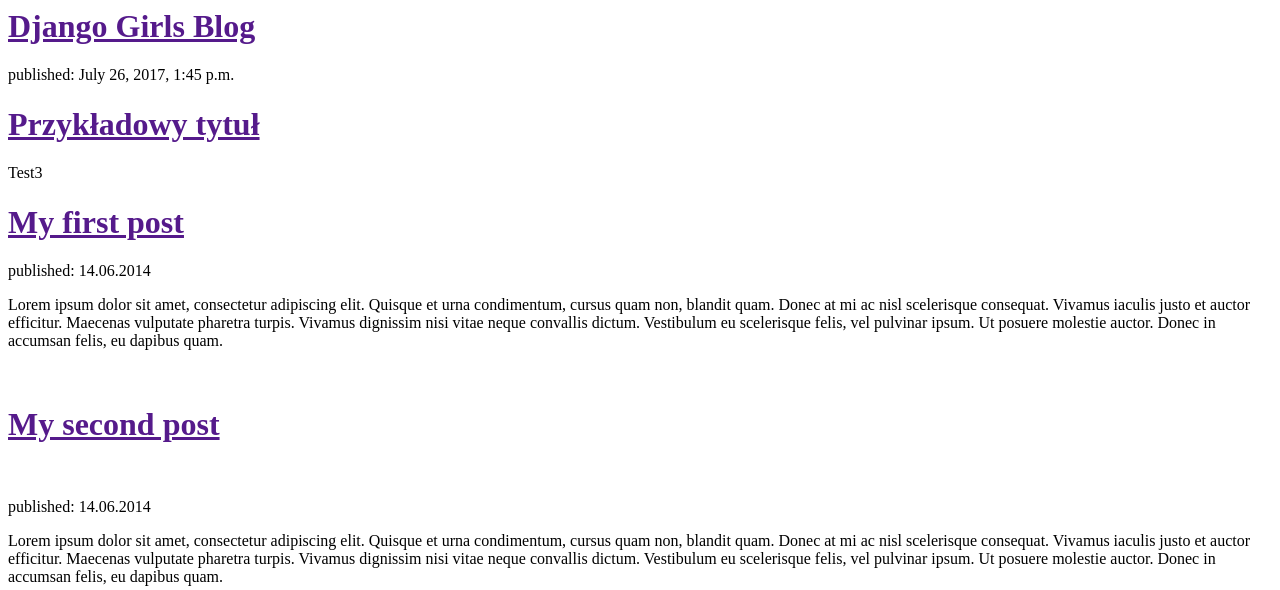
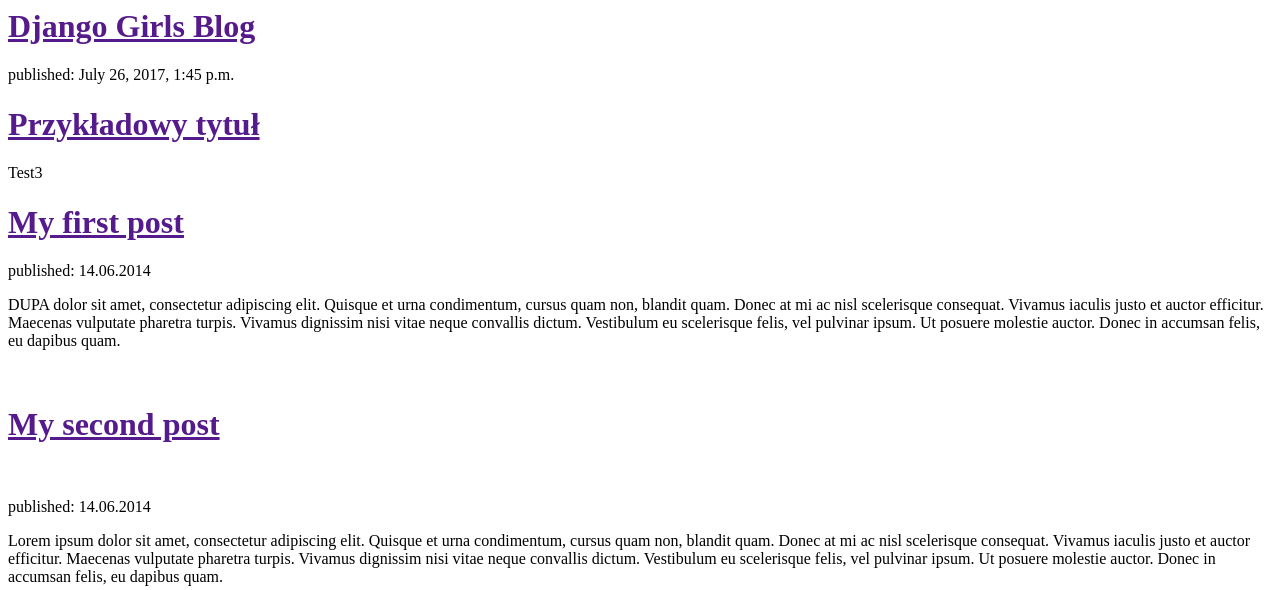
Before and after one commit to szymonizydorek/my-first-blog, a Django app: page / in a window 1280 px wide. Shown: the top 590 px of the page. Run offline with Django 3.2, Linux system fonts and the light colour scheme; data comes from the database, SQL or seed files in the repository.

Commit message:
Modyfikacja loren ipsum

```diff
--- a/blog/templates/blog/post_list.html
+++ b/blog/templates/blog/post_list.html
@@ -19,7 +19,7 @@
 
 		<div><h1><a href="">My first post</a></h1>
 			<p>published: 14.06.2014</p>
-			<p>Lorem ipsum dolor sit amet, consectetur adipiscing elit.
+			<p>DUPA dolor sit amet, consectetur adipiscing elit.
 			Quisque et urna condimentum, cursus quam non, blandit quam.
 			Donec at mi ac nisl scelerisque consequat.
 			Vivamus iaculis justo et auctor efficitur. Maecenas vulputate
```
